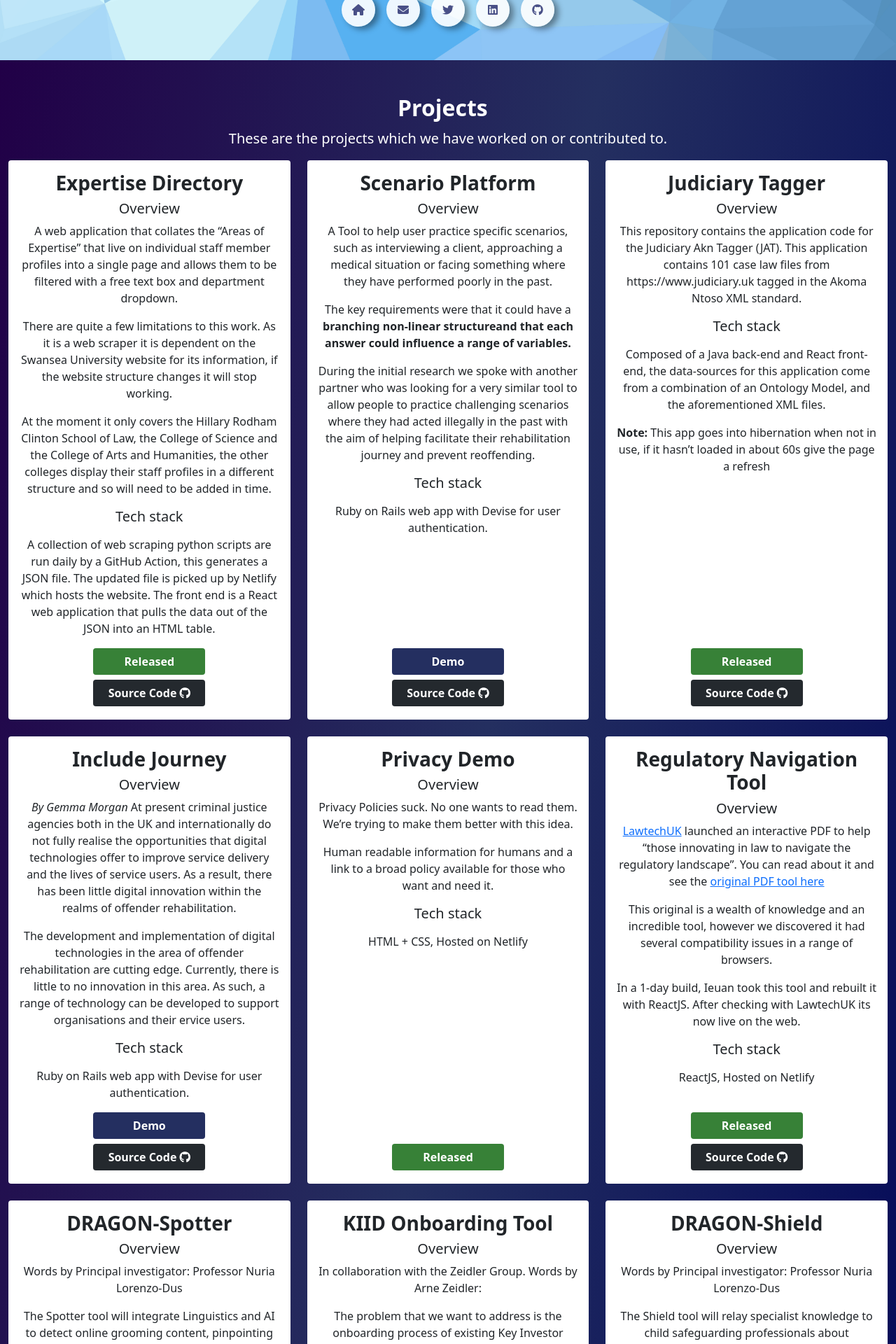
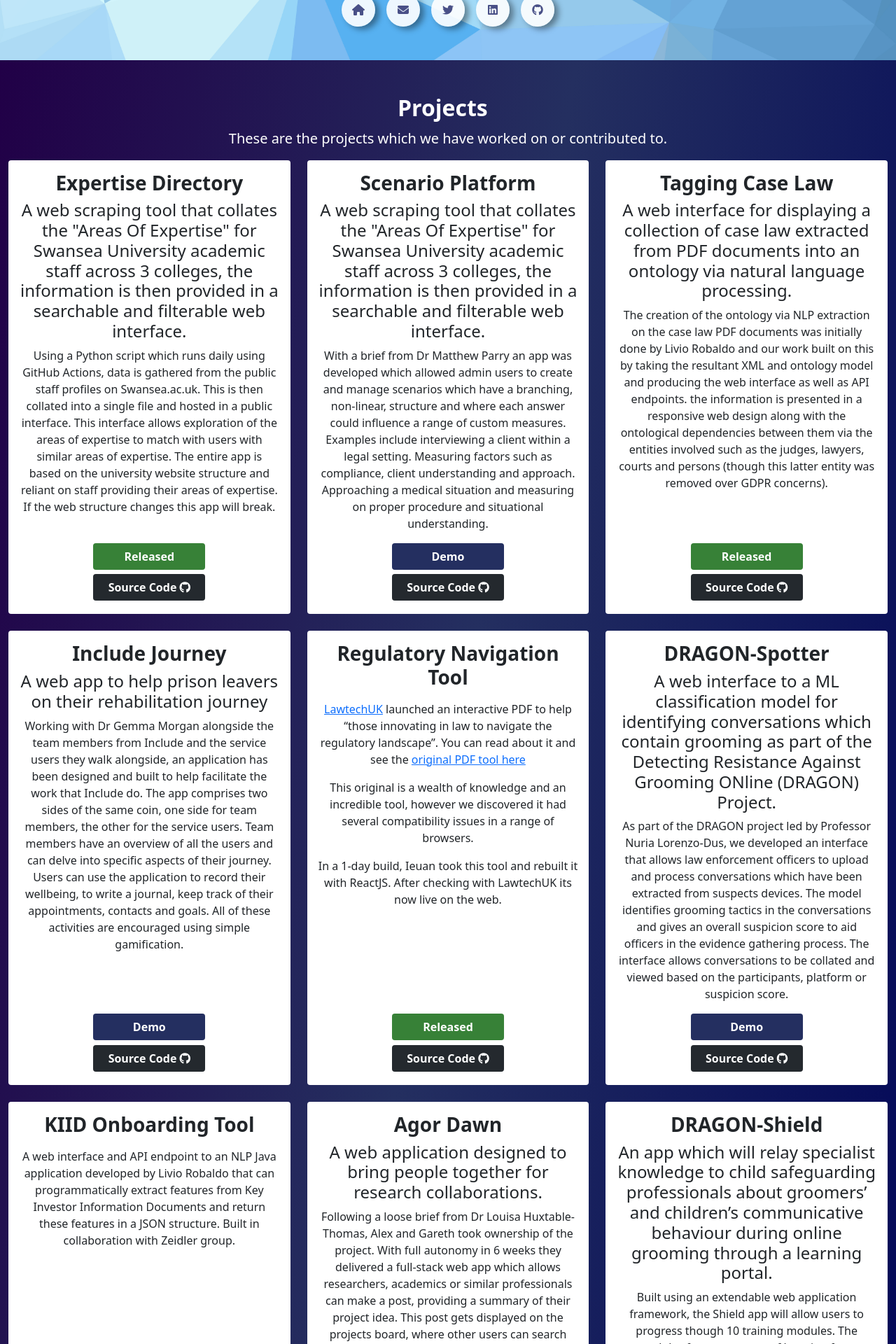
Before and after one commit to Legal-Innovation-Lab-Wales/dev-page, a Jekyll site: the page built from index.html, in a window 1280 px wide. Shown: the part 468-2388 px from the top of the page at 70% size. Built offline with Jekyll 4.4.1, drawn with Linux system fonts in a browser that asks for light colours; nearby versions of some CDN libraries; some of the changed text lies outside the part shown.

Commit message:
update content

```diff
--- a/_data/projects.yml
+++ b/_data/projects.yml
@@ -3,6 +3,9 @@
   link: https://directoryofexpertise.legaltech.wales/
   open-source: true
   github: https://github.com/Legal-Innovation-Lab-Wales/expertise-directory
+  headline: A web scraping tool that collates the "Areas Of Expertise" for Swansea University academic staff across 3 colleges, the information is then provided in a searchable and filterable web interface.
+  summary: |
+    Using a Python script which runs daily using GitHub Actions, data is gathered from the public staff profiles on Swansea.ac.uk. This is then collated into a single file and hosted in a public interface. This interface allows exploration of the areas of expertise to match with users with similar areas of expertise. The entire app is based on the university website structure and reliant on staff providing their areas of expertise. If the web structure changes this app will break.
   overview: |
     A web application that collates the "Areas of Expertise" that live on individual staff member profiles into a single
     page and allows them to be filtered with a free text box and department dropdown.
@@ -23,6 +26,9 @@
   link: https://scenario-platform.legaltech.wales/
   open-source: true
   github: https://github.com/Legal-Innovation-Lab-Wales/scenario-platform
+  headline: A web scraping tool that collates the "Areas Of Expertise" for Swansea University academic staff across 3 colleges, the information is then provided in a searchable and filterable web interface.
+  summary: |
+    With a brief from Dr Matthew Parry an app was developed which allowed admin users to create and manage scenarios which have a branching, non-linear, structure and where each answer could influence a range of custom measures. Examples include interviewing a client within a legal setting. Measuring factors such as compliance, client understanding and approach. Approaching a medical situation and measuring on proper procedure and situational understanding.
   overview: |
     A Tool to help user practice specific scenarios, such as interviewing a client, approaching a medical situation or
     facing something where they have performed poorly in the past.
@@ -36,11 +42,14 @@
   tech-stack: |
     Ruby on Rails web app with Devise for user authentication.
 
-- name: Judiciary Tagger
+- name: Tagging Case Law
   status: Released
   link: https://akn-judiciary-demo.legaltech.wales/
   open-source: true
   github: https://github.com/Legal-Innovation-Lab-Wales/judiciary-akn-tagger
+  headline: A web interface for displaying a collection of case law extracted from PDF documents into an ontology via natural language processing.
+  summary: |
+    The creation of the ontology via NLP extraction on the case law PDF documents was initially done by Livio Robaldo and our work built on this by taking the resultant XML and ontology model and producing the web interface as well as API endpoints. the information is presented in a responsive web design along with the ontological dependencies between them via the entities involved such as the judges, lawyers, courts and persons (though this latter entity was removed over GDPR concerns).
   overview: |
     This repository contains the application code for the Judiciary Akn Tagger (JAT). This application contains 101 case
     law files from https://www.judiciary.uk tagged in the Akoma Ntoso XML standard.
@@ -55,6 +64,9 @@
   link: https://include-journey-demo.legaltech.wales/
   open-source: true
   github: https://github.com/Legal-Innovation-Lab-Wales/include-journey
+  headline: A web app to help prison leavers on their rehabilitation journey
+  summary: |
+    Working with Dr Gemma Morgan alongside the team members from Include and the service users they walk alongside, an application has been designed and built to help facilitate the work that Include do. The app comprises two sides of the same coin, one side for team members, the other for the service users. Team members have an overview of all the users and can delve into specific aspects of their journey. Users can use the application to record their wellbeing, to write a journal, keep track of their appointments, contacts and goals. All of these activities are encouraged using simple gamification.
   overview: |
     *By Gemma Morgan* At present criminal justice agencies both in the UK and internationally do not fully realise the
     opportunities that digital technologies offer to improve service delivery and the lives of service users. As a
@@ -66,24 +78,27 @@
   tech-stack: |
     Ruby on Rails web app with Devise for user authentication.
 
-- name: Privacy Demo
-  status: Released
-  link: https://developer.legaltech.wales/privacy-demo.html
-  open-source: false
-  github:
-  overview: |
-    Privacy Policies suck. No one wants to read them. We're trying to make them better with this idea.
-
-    Human readable information for humans and a link to a broad policy available for those who want and need it.
-  tech-stack: |
-    HTML + CSS, Hosted on Netlify
+#- name: Privacy Demo
+#  status: Released
+#  link: https://developer.legaltech.wales/privacy-demo.html
+#  open-source: false
+#  github:
+#  headline:
+#  summary: |
+#  overview: |
+#    Privacy Policies suck. No one wants to read them. We're trying to make them better with this idea.
+#
+#    Human readable information for humans and a link to a broad policy available for those who want and need it.
+#  tech-stack: |
+#    HTML + CSS, Hosted on Netlify
 
 - name: Regulatory Navigation Tool
   status: Released
   link: https://regulatory-navigation-tool.legaltech.wales
   open-source: true
   github: https://github.com/Legal-Innovation-Lab-Wales/regulatory-navigation-tool/
-  overview: |
+  headline:
+  summary: |
     [LawtechUK](https://technation.io/lawtechuk/") launched an interactive PDF to help "those innovating in law to
     navigate the regulatory landscape". You can read about it and see the [original PDF tool here](https://technation.io/news/launching-lawtech-regulatory-navigation-tool/)
 
@@ -96,9 +111,13 @@
     ReactJS, Hosted on Netlify
 
 - name: DRAGON-Spotter
-  status: Development
+  status: Demo
   link: https://www.swansea.ac.uk/project-dragon-s/
-  open-source: false
+  open-source: true
+  github: https://github.com/Legal-Innovation-Lab-Wales/dragon-spotter
+  headline: A web interface to a ML classification model for identifying conversations which contain grooming as part of the Detecting Resistance Against Grooming ONline (DRAGON) Project.
+  summary: |
+    As part of the DRAGON project led by Professor Nuria Lorenzo-Dus, we developed an interface that allows law enforcement officers to upload and process conversations which have been extracted from suspects devices. The model identifies grooming tactics in the conversations and gives an overall suspicion score to aid officers in the evidence gathering process. The interface allows conversations to be collated and viewed based on the participants, platform or suspicion score.
   overview: |
     Words by Principal investigator: Professor Nuria Lorenzo-Dus
 
@@ -111,9 +130,12 @@
     Ruby on Rails front end which interfaces with a ML classification model.
 
 - name: KIID Onboarding Tool
-  status: Development
+  status: Demo
   link: https://zeidler.group/insights/zeidler-group-announces-strategic-partnership-with-the-legal-innovation-lab-wales-to-build-ai-solutions-for-legal-delivery/
   open-source: false
+  headline:
+  summary: |
+    A web interface and API endpoint to an NLP Java application developed by Livio Robaldo that can programmatically extract features from Key Investor Information Documents and return these features in a JSON structure. Built in collaboration with Zeidler group.
   overview: |
     In collaboration with the Zeidler Group. Words by Arne Zeidler:
 
@@ -128,10 +150,32 @@
   tech-stack: |
     Java web app hosted on Heroku using Apache Maven and NodeJS.
 
+- name: Agor Dawn
+  status: Demo
+  link: https://agordawn.legaltech.wales
+  open-source: true
+  github: https://github.com/Legal-Innovation-Lab-Wales/agor-dawn
+  headline: A web application designed to bring people together for research collaborations.
+  summary: |
+    Following a loose brief from Dr Louisa Huxtable-Thomas, Alex and Gareth took ownership of the project. With full autonomy in 6 weeks they delivered a full-stack web app which allows researchers, academics or similar professionals can make a post, providing a summary of their project idea. This post gets displayed on the projects board, where other users can search and filter based on their particular interests. The application provides a space for the initial conversations of those interested in working on the project
+  overview: |
+    Words by Principal investigator: Professor Nuria Lorenzo-Dus
+
+    The Spotter tool will integrate Linguistics and AI to detect online grooming content, pinpointing the manipulative language tactics that groomers use: from making children feel emotionally isolated to communicating sexual intent implicitly and explicitly to them.
+
+    The Spotter tool will aid law enforcement’s online grooming detection work.
+
+    The Spotter tool will have a significant impact on our ability to keep children safe from online grooming, and successful tool development in English will furthermore pave the way for extension to other languages
+  tech-stack: |
+    Ruby on Rails front end which interfaces with a ML classification model.
+
 - name: DRAGON-Shield
   status: Planning
   link: https://www.swansea.ac.uk/project-dragon-s/
   open-source: false
+  headline: An app which will relay specialist knowledge to child safeguarding professionals about groomers’ and children’s communicative behaviour during online grooming through a learning portal.
+  summary: |
+    Built using an extendable web application framework, the Shield app will allow users to progress though 10 training modules. The modules feature a range of learning from overviews to deep dives into specific topics, they learning is presented in a variety of ways and consolidated with assessments at the end of each module. Organisation admins can manage users and view their progress.
   overview: |
     Words by Principal investigator: Professor Nuria Lorenzo-Dus
 
--- a/_home-sections/projects.liquid
+++ b/_home-sections/projects.liquid
@@ -14,10 +14,12 @@
                     <div class="card h-100">
                         <h3 class="card-title">{{ project.name }}</h3>
                         <div class="description">
-                            <h5>Overview</h5>
+                            <h4>{{ project.headline }}</h4>
+                            {{ project.summary | markdownify }}
+{% comment %}                            <h5>Overview</h5>
                             {{ project.overview | markdownify }}
                             <h5>Tech stack</h5>
-                            <p>{{ project.tech-stack | markdownify }}</p>
+                            <p>{{ project.tech-stack | markdownify }}</p>{% endcomment %}
                         </div>
                         <a class="btn status {{ project.status | downcase }} mt-auto"
                            href="{{ project.link }}">{{ project.status }}</a>
```
